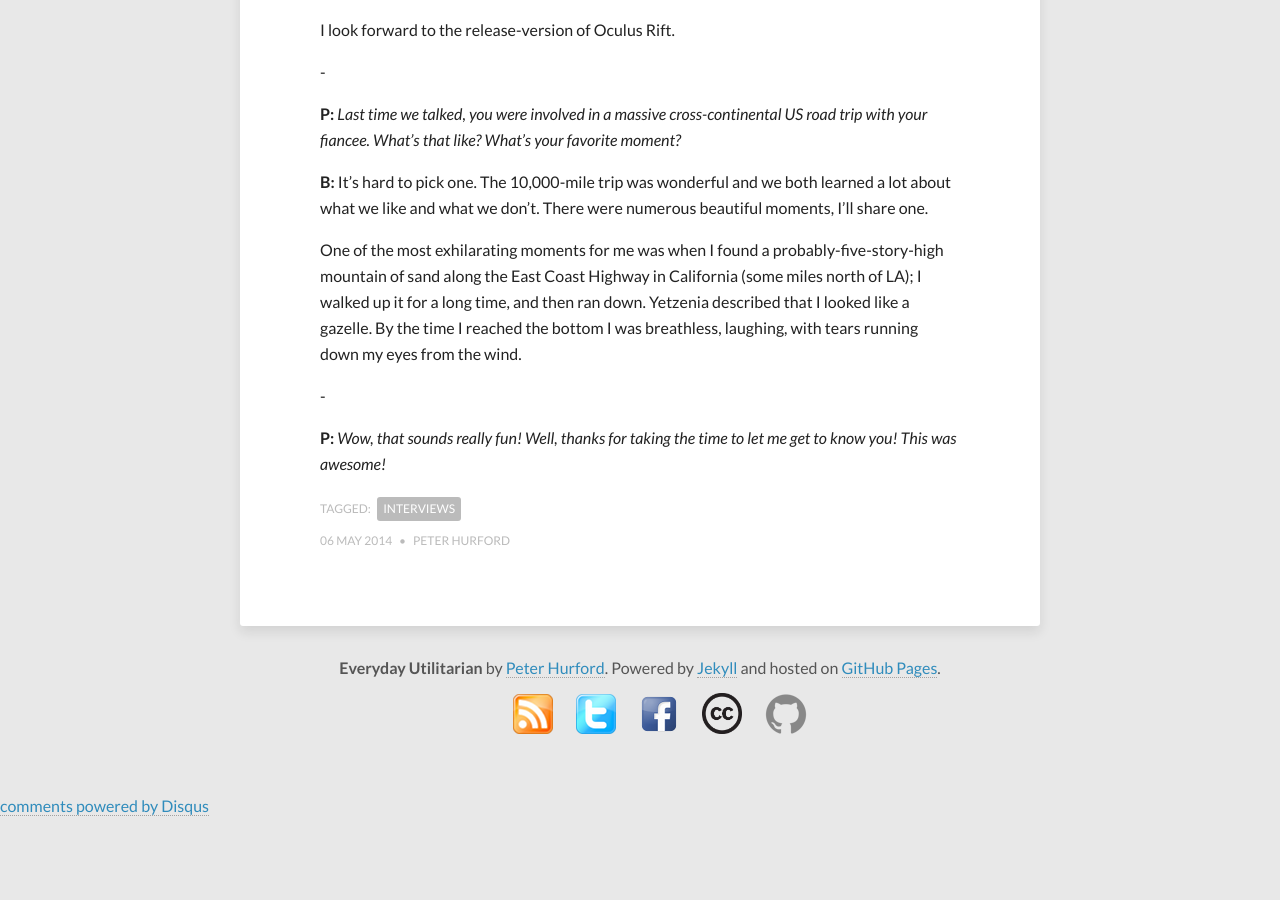
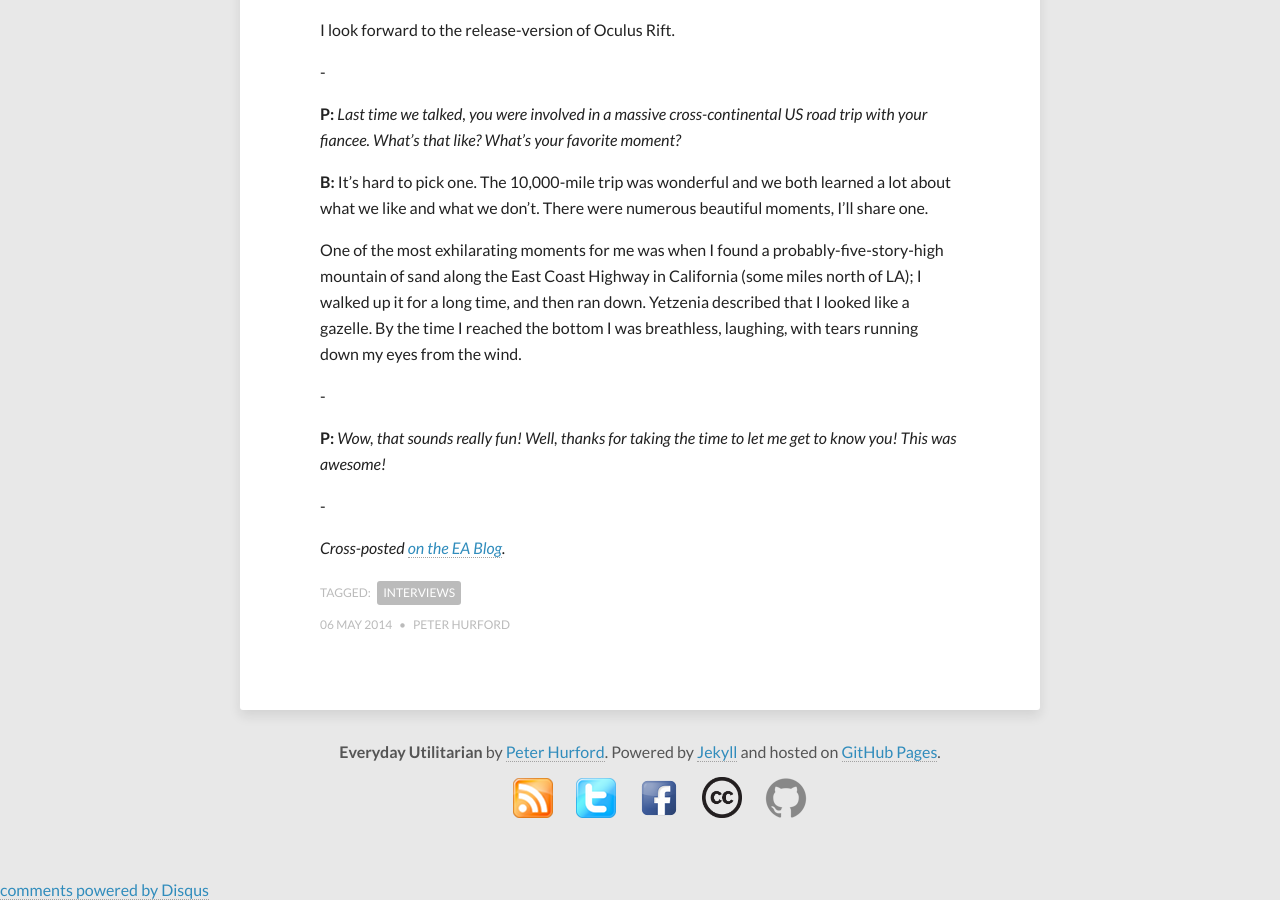
Before and after one commit to peterhurford/peterhurford.github.io, a Jekyll site: the page built from _posts/2014-05-06-interview-with-boris-yakubchik.markdown, in a window 1280 px wide and 900 px high, scrolled down 6466 px. Built offline with Jekyll 4.4.1, drawn with Linux system fonts in a browser that asks for light colours; comment, search, counter and statistics services are not loaded; before the commit the page ends 7282 px from its top, so only the background shows below that.

Commit message:
Added crosspost note to new post

```diff
--- a/_posts/2014-05-06-interview-with-boris-yakubchik.markdown
+++ b/_posts/2014-05-06-interview-with-boris-yakubchik.markdown
@@ -166,3 +166,7 @@
 -
 
 **P:** _Wow, that sounds really fun!  Well, thanks for taking the time to let me get to know you!  This was awesome!_
+
+-
+
+_Cross-posted [on the EA Blog](http://www.effective-altruism.com/interview-with-boris-yakubchik/)._
```
